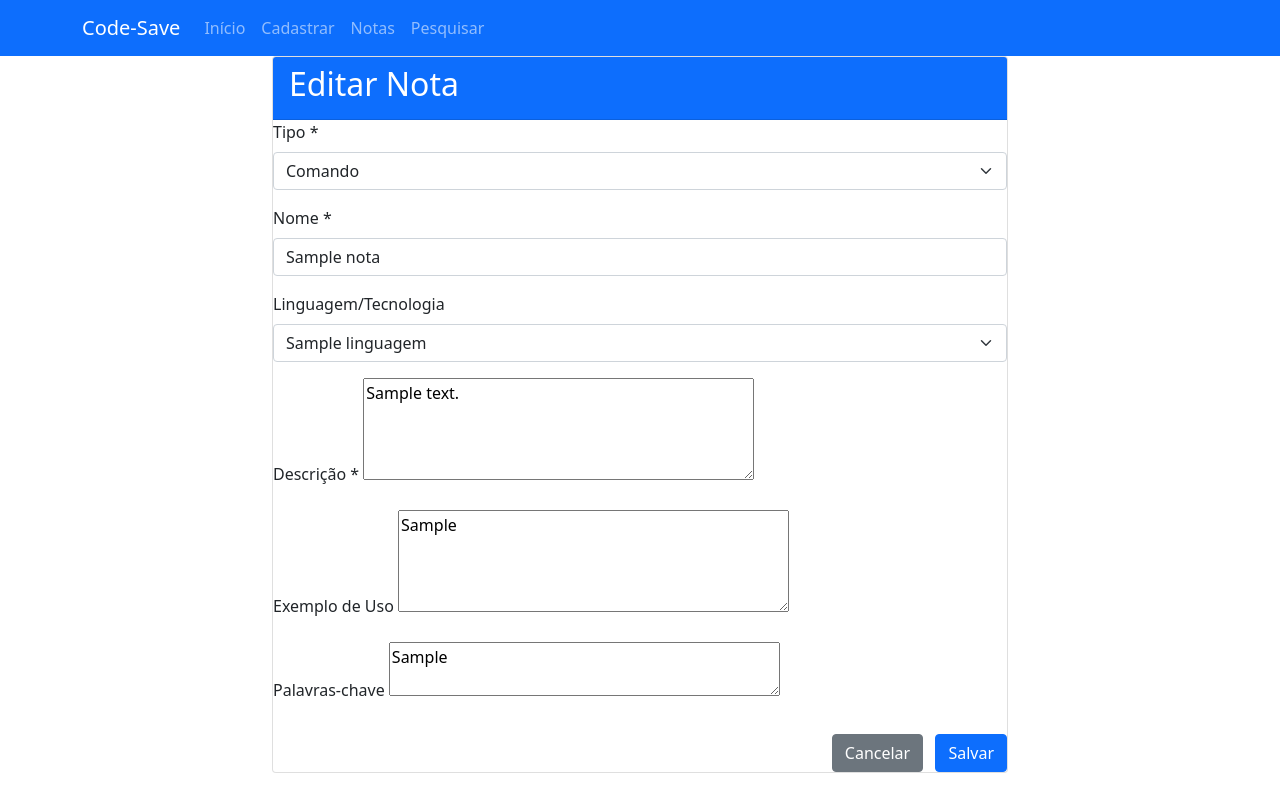
After one commit to vhcf1997/codesabeapp, a Django app: page /nota/1/editar/ in a window 1280 px wide. The commit adds this page. Run offline with Django 5.2, Linux system fonts and the light colour scheme; tables that the repository leaves empty hold one stand-in row (values such as "Sample post").

Commit message:
Add note management screens

```diff
--- a/core/templates/base.html
+++ b/core/templates/base.html
@@ -24,6 +24,9 @@
                         <a class="nav-link" href="{% url 'core:cadastro' %}">Cadastrar</a>
                     </li>
                     <li class="nav-item">
+                        <a class="nav-link" href="{% url 'core:lista_notas' %}">Notas</a>
+                    </li>
+                    <li class="nav-item">
                         <a class="nav-link" href="{% url 'core:pesquisa' %}">Pesquisar</a>
                     </li>
                 </ul>
--- /dev/null
+++ b/core/templates/editar_nota.html
@@ -0,0 +1,57 @@
+{% extends "base.html" %}
+{% block title %}Editar Nota{% endblock %}
+{% block content %}
+<div class="container">
+  <div class="row justify-content-center">
+    <div class="col-md-8">
+      <div class="card">
+        <div class="card-header bg-primary text-white">
+          <h2>Editar Nota</h2>
+        </div>
+        <form method="post">
+          {% csrf_token %}
+          <div class="mb-3">
+            <label for="{{ form.tipo.id_for_label }}" class="form-label">Tipo *</label>
+            <select class="form-select" id="tipo" name="tipo" required>
+              <option value="" disabled>Selecione o tipo</option>
+              <option value="Comando" {% if form.instance.tipo == 'Comando' %}selected{% endif %}>Comando</option>
+              <option value="Função" {% if form.instance.tipo == 'Função' %}selected{% endif %}>Função</option>
+              <option value="Biblioteca" {% if form.instance.tipo == 'Biblioteca' %}selected{% endif %}>Biblioteca</option>
+              <option value="Outro" {% if form.instance.tipo == 'Outro' %}selected{% endif %}>Outro</option>
+            </select>
+          </div>
+          <div class="mb-3">
+            <label for="{{ form.nome.id_for_label }}" class="form-label">Nome *</label>
+            {{ form.nome }}
+          </div>
+          <div class="mb-3">
+            <label for="{{ form.linguagem.id_for_label }}" class="form-label">Linguagem/Tecnologia</label>
+            <select class="form-select" id="linguagem" name="linguagem" required>
+              <option value="" disabled>Selecione a linguagem</option>
+              {% for linguagem in linguagens %}
+                <option value="{{ linguagem.id }}" {% if linguagem.id == form.instance.linguagem.id %}selected{% endif %}>{{ linguagem.nome }}</option>
+              {% endfor %}
+            </select>
+          </div>
+          <div class="mb-3">
+            <label for="{{ form.descricao.id_for_label }}" class="form-label">Descrição *</label>
+            {{ form.descricao }}
+          </div>
+          <div class="mb-3">
+            <label for="{{ form.exemplo.id_for_label }}" class="form-label">Exemplo de Uso</label>
+            {{ form.exemplo }}
+          </div>
+          <div class="mb-3">
+            <label for="{{ form.palavraChave.id_for_label }}" class="form-label">Palavras-chave</label>
+            {{ form.palavraChave }}
+          </div>
+          <div class="text-end mt-4">
+            <a href="{% url 'core:lista_notas' %}" class="btn btn-secondary me-2">Cancelar</a>
+            <button type="submit" class="btn btn-primary">Salvar</button>
+          </div>
+        </form>
+      </div>
+    </div>
+  </div>
+</div>
+{% endblock %}
--- a/core/templates/index.html
+++ b/core/templates/index.html
@@ -19,6 +19,7 @@
           <div class="d-flex gap-2">
             <a href="{% url 'core:cadastro' %}" class="btn btn-lg btn-primary">Cadastrar Novo Item</a>
             <a href="{% url 'core:pesquisa' %}" class="btn btn-lg btn-outline-primary">Pesquisar</a>
+            <a href="{% url 'core:lista_notas' %}" class="btn btn-lg btn-secondary">Gerenciar Notas</a>
           </div>
         </div>
       </div>
--- a/core/urls.py
+++ b/core/urls.py
@@ -8,5 +8,8 @@ urlpatterns = [
     path('cadastro/', views.cadastro, name='cadastro'),
     path('detalhe/<int:pk>/', views.detalhe, name='detalhe'),
     path('pesquisa/', views.pesquisa, name='pesquisa'),
+    path('notas/', views.lista_notas, name='lista_notas'),
+    path('nota/<int:pk>/editar/', views.editar_nota, name='editar_nota'),
+    path('nota/<int:pk>/excluir/', views.excluir_nota, name='excluir_nota'),
 
 ]
--- a/core/views.py
+++ b/core/views.py
@@ -1,4 +1,4 @@
-from django.shortcuts import render, redirect
+from django.shortcuts import render, redirect, get_object_or_404
 from .forms import NotaForm
 from django.utils.timezone import now
 from .models import Linguagem, Nota
@@ -48,3 +48,34 @@ def detalhe(request, pk):
 
 def pesquisa(request):
     return render(request, 'pesquisa.html')
+
+
+def lista_notas(request):
+    notas = Nota.objects.all().order_by('-dataEdicao')
+    return render(request, 'lista_notas.html', {'notas': notas})
+
+
+def editar_nota(request, pk):
+    nota = get_object_or_404(Nota, pk=pk)
+    linguagens = Linguagem.objects.all()
+
+    if request.method == 'POST':
+        form = NotaForm(request.POST, instance=nota)
+        if form.is_valid():
+            form.save()
+            return redirect('core:lista_notas')
+    else:
+        form = NotaForm(instance=nota)
+
+    return render(request, 'editar_nota.html', {
+        'form': form,
+        'linguagens': linguagens,
+    })
+
+
+def excluir_nota(request, pk):
+    nota = get_object_or_404(Nota, pk=pk)
+    if request.method == 'POST':
+        nota.delete()
+        return redirect('core:lista_notas')
+    return redirect('core:lista_notas')
```
Also changed, not shown: core/templates/lista_notas.html (added, +40 -0 lines).
